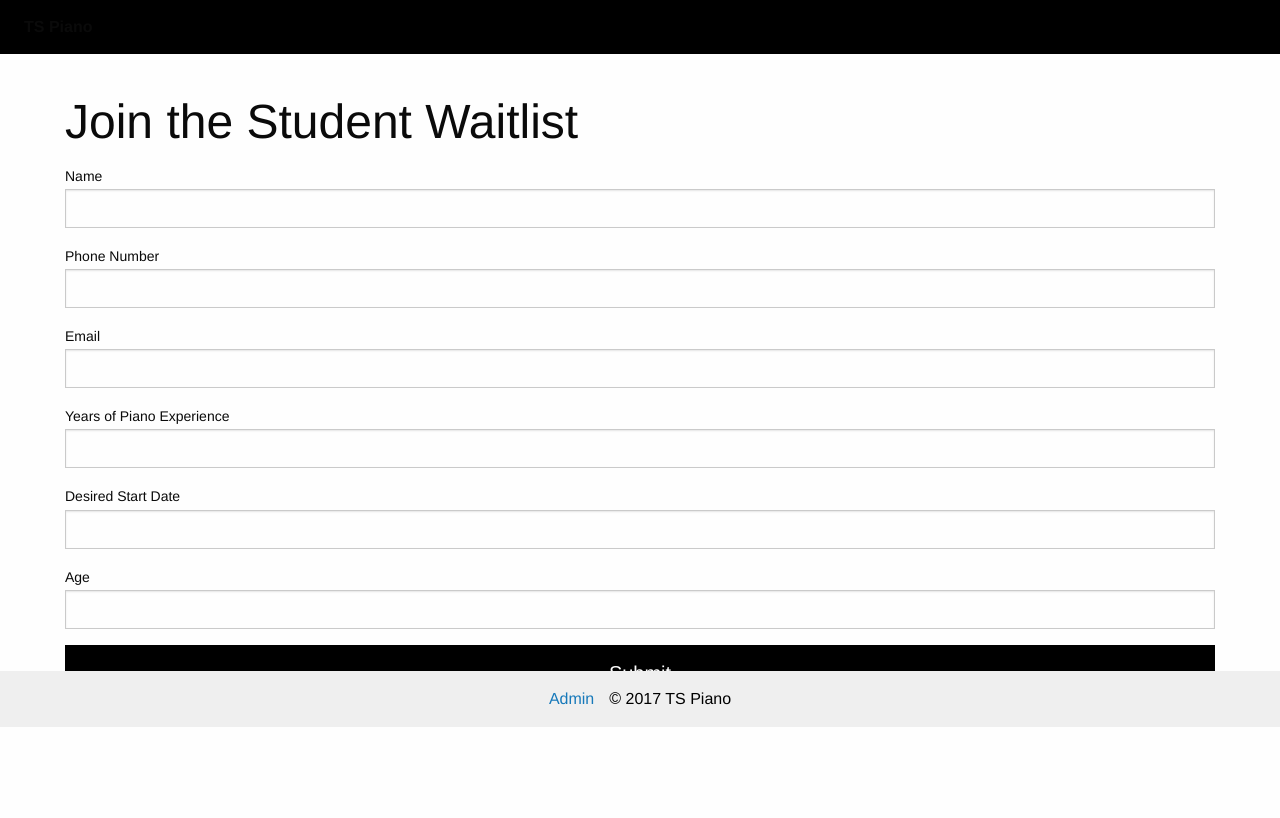
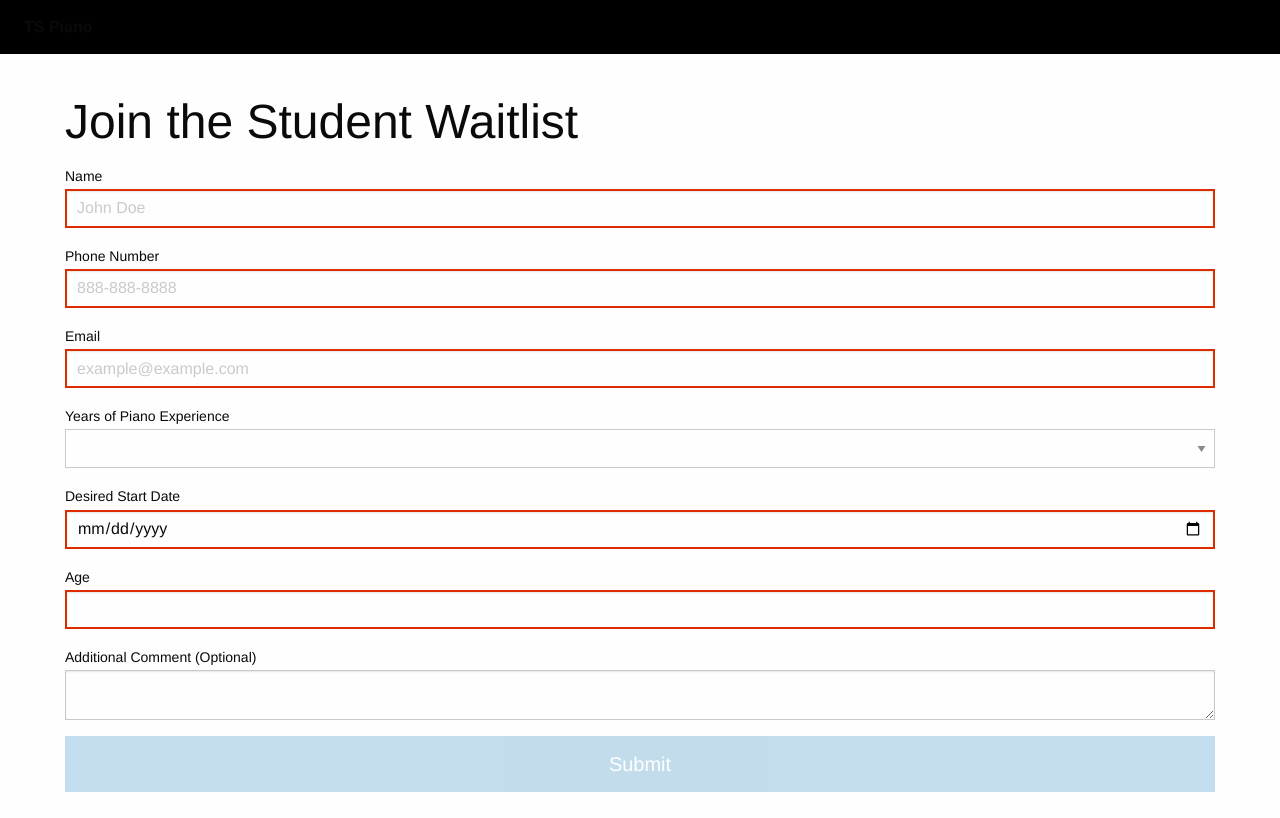
Before and after one commit to joshSummerhays/updatePiano, an Angular app: page /waitlist in a window 1280 px wide. Built offline with nearby package versions, Linux system fonts and the light colour scheme.

Commit message:
BUILD: work with waitlist form

```diff
--- a/src/app/admin/admin.component.html
+++ b/src/app/admin/admin.component.html
@@ -60,6 +60,9 @@
 		<div>
 			<span class="title-wait">Date Submitted: </span> {{people?.date}}
 		</div>
+		<div>
+			<span class="title-wait">Additional Comment: </span> {{people?.comment}}
+		</div>
 		<div (click)="deleteWaiter(people?._id)">
 			<button class="delete-btn">DELETE</button>
 		</div>
@@ -67,4 +70,4 @@
 
 </div>
 
-<app-footer class="footer-wrap"></app-footer>
+<!--<app-footer class="footer-wrap"></app-footer>-->
--- a/src/app/waitlist/waitlist.component.html
+++ b/src/app/waitlist/waitlist.component.html
@@ -10,7 +10,10 @@
 					name="name"
 					class="form-control"
 					id="name"
-					ngModel>
+					pattern="[A-Za-z.\s-]{1,35}"
+					placeholder="John Doe"
+					ngModel
+					required>
 			</div>
 			<div class="form-group">
 				<label for="phone">Phone Number</label>
@@ -18,7 +21,10 @@
 					name="phone"
 					class="form-control"
 					id="phone"
-					ngModel>
+					placeholder="888-888-8888"
+					pattern="^(?:(?:\+?1\s*(?:[.-]\s*)?)?(?:\(\s*([2-9]1[02-9]|[2-9][02-8]1|[2-9][02-8][02-9])\s*\)|([2-9]1[02-9]|[2-9][02-8]1|[2-9][02-8][02-9]))\s*(?:[.-]\s*)?)?([2-9]1[02-9]|[2-9][02-9]1|[2-9][02-9]{2})\s*(?:[.-]\s*)?([0-9]{4})(?:\s*(?:#|x\.?|ext\.?|extension)\s*(\d+))?$"
+					ngModel
+					required>
 			</div>
 			<div class="form-group">
 				<label for="email">Email</label>
@@ -26,23 +32,25 @@
 					name="email"
 					class="form-control"
 					id="email"
-					ngModel>
+					placeholder="example@example.com"
+					pattern="^[a-z0-9](\.?[a-z0-9_-]){0,}@[a-z0-9-]+\.([a-z]{1,6}\.)?[a-z]{2,6}$"
+					ngModel
+					required>
 			</div>
 			<div class="form-group">
 				<label for="experience">Years of Piano Experience</label>
-				<input type="text"
-					name="experience"
-					class="form-control"
-					id="experience"
-					ngModel>
+				<select class="form-control" name="experience" id="experience" ngModel required>
+					<option *ngFor="let e of exp" [value]="e">{{e}}</option>
+				</select>
 			</div>
 			<div class="form-group">
 				<label for="startDate">Desired Start Date</label>
-				<input type="text"
+				<input type="date"
 					name="startDate"
 					class="form-control"
 					id="startDate"
-					ngModel>
+					ngModel
+					required>
 			</div>
 			<div class="form-group">
 				<label for="age">Age</label>
@@ -50,15 +58,32 @@
 					name="age"
 					class="form-control"
 					id="age"
-					ngModel>
+					ngModel
+					required>
+			</div>
+			<div class="form-group">
+				<label for="comment">Additional Comment (Optional)</label>
+				<!--<input type="text"
+					name="comment"
+					class="form-control"
+					id="comment"
+					ngModel>-->
+					<textarea
+						name="comment"
+						class="form-control"
+						id="comment"
+						ngModel></textarea>
 			</div>
 		</div>
-		<button (click)="waitChange()" type="submit" class="button large expanded big-button">Submit</button>
+		<button (click)="waitChange()" type="submit" [disabled]="!form.form.valid" class="button large expanded big-button">Submit</button>
 	</form>
 
 	<div [ngClass]="{'waitlist-show': !waitShow}">
-		Thanks for submitting!
+		{{subMessage}}
 	</div>
 </div>
 
+<!--<div>
+
 <app-footer class="footer-wrap"></app-footer>
+</div>-->
--- a/src/app/waitlist/waitlist.component.ts
+++ b/src/app/waitlist/waitlist.component.ts
@@ -9,6 +9,9 @@ import { HttpService } from '../services/http.service';
 export class WaitlistComponent implements OnInit {
 
   waitShow: boolean = false;
+  subMessage: string;
+
+  exp: string[] = ['none', '1', '2', '3', '4', '5+'];
 
   constructor(private http: HttpService) { }
 
@@ -20,8 +23,17 @@ export class WaitlistComponent implements OnInit {
     form.value.date = new Date().toDateString();
     this.http.postWait(form.value)
       .subscribe(
-        (res) => console.log(res),
-        (err) => console.log(err)
+        (res) => {
+          if(res.status === 200) {
+            this.subMessage = 'Waitlist request successfully recieved!';
+          } else {
+            this.subMessage = 'ERROR: something went wrong with your request, please try again later';
+          }
+        },
+        (err) => {
+          console.log('err', err)
+          this.subMessage = 'ERROR: error with your request, please try again later';
+        }
       );
       form.resetForm();
   }
--- a/src/assets/component-styles/_waitlist.scss
+++ b/src/assets/component-styles/_waitlist.scss
@@ -7,4 +7,13 @@
     .waitlist-show {
         display: none;
     }
+    input {
+            width: 100%;
+            padding: 10px;
+            outline: 0;
+            border: 2px solid #B0BEC5;
+    }
+    input:invalid {
+        border-color: #DD2C00;
+    }
 }
```
Also changed, not shown: 1 other file (tests, documents, lock files or other folders).
